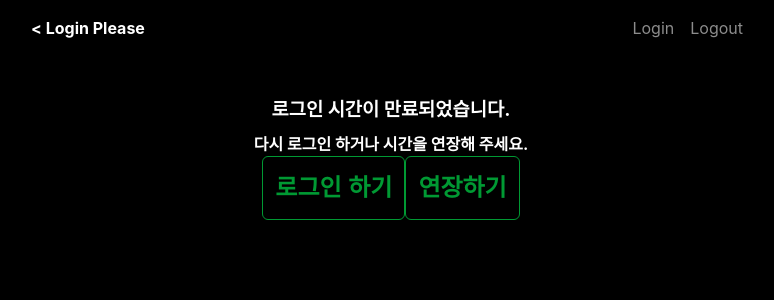
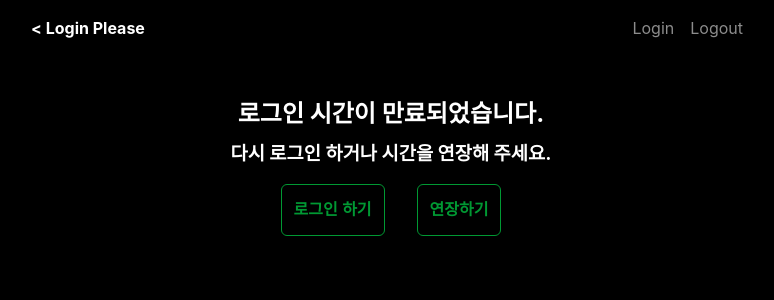
Before and after one commit to HJK9810/BoardProject-React, a React (Create React App) app: page /expire in a window 1280 px wide. Shown: the top 300 px of the page, without its empty margins (249-1023 px from the left). Built offline with nearby package versions, Linux system fonts and the light colour scheme.

Commit message:
expire css change

```diff
--- a/src/login/expire.screen.tsx
+++ b/src/login/expire.screen.tsx
@@ -46,8 +46,8 @@ function ExpireLogin() {
   return (
     <div className="text-center container">
       <Header headline={"Login Please"} />
-      <h3 className="p-2 pt-5 mt-5">로그인 시간이 만료되었습니다.</h3>
-      <h4 className="p-1">다시 로그인 하거나 시간을 연장해 주세요.</h4>
+      <h2 className="p-2 pt-5 mt-5">로그인 시간이 만료되었습니다.</h2>
+      <h3 className="p-1">다시 로그인 하거나 시간을 연장해 주세요.</h3>
       <button className="btn btn-outline-success m-3" onClick={(e) => navigate("/login", {replace: true})}>
         로그인 하기
       </button>
--- a/src/style/buttons.scss
+++ b/src/style/buttons.scss
@@ -7,7 +7,7 @@ button {
 
 .btn {
   display: inline-block;
-  font-size: 1.5rem;
+  font-size: 1rem;
   font-weight: bold;
   padding: 0.8rem 0.75rem;
   line-height: 1.5;
@@ -63,6 +63,7 @@ button {
   border: 1px solid #009933;
   color: #009933;
   background-color: transparent;
+  font-size: 1rem;
 
   :hover :focus {
     background-color: #009933;
--- a/src/style/space.scss
+++ b/src/style/space.scss
@@ -22,6 +22,9 @@
 }
 .m-2 {
   margin: 0.5rem;
+}
+.m-3 {
+  margin: 1rem;
 }
 .m-4 {
   margin: 1.5rem;
```
